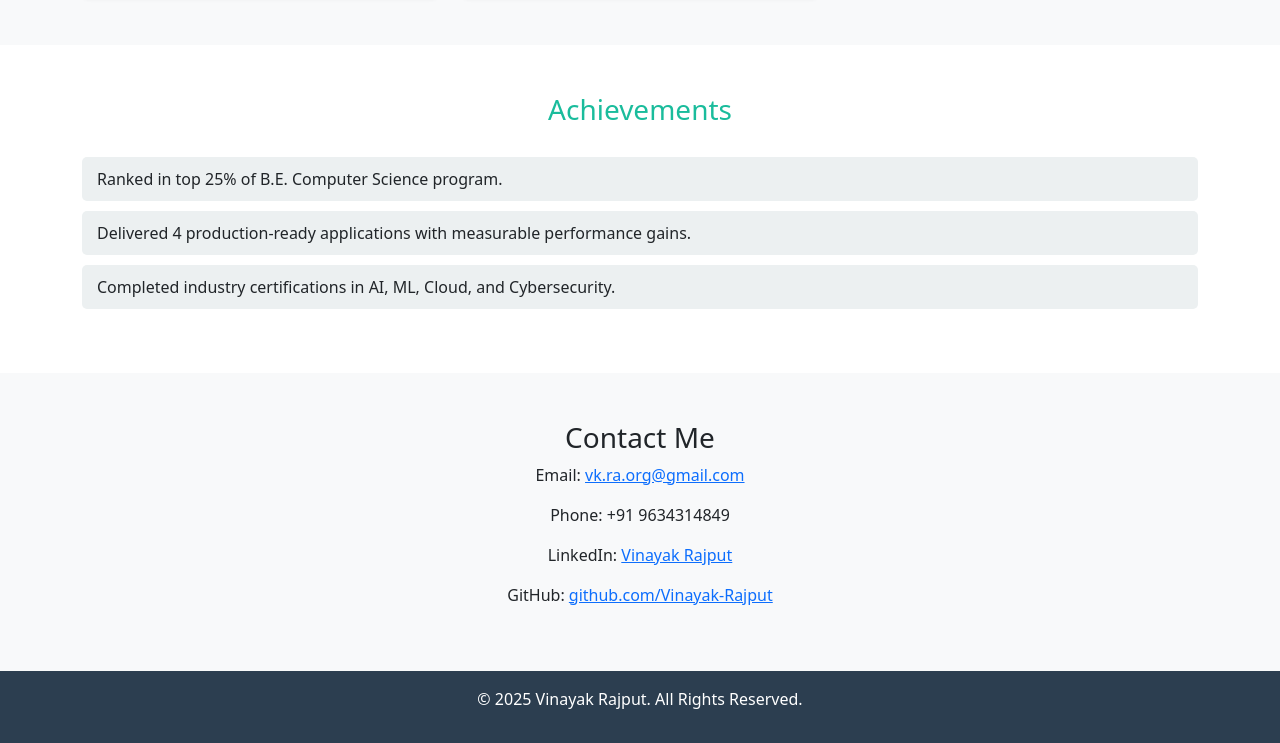
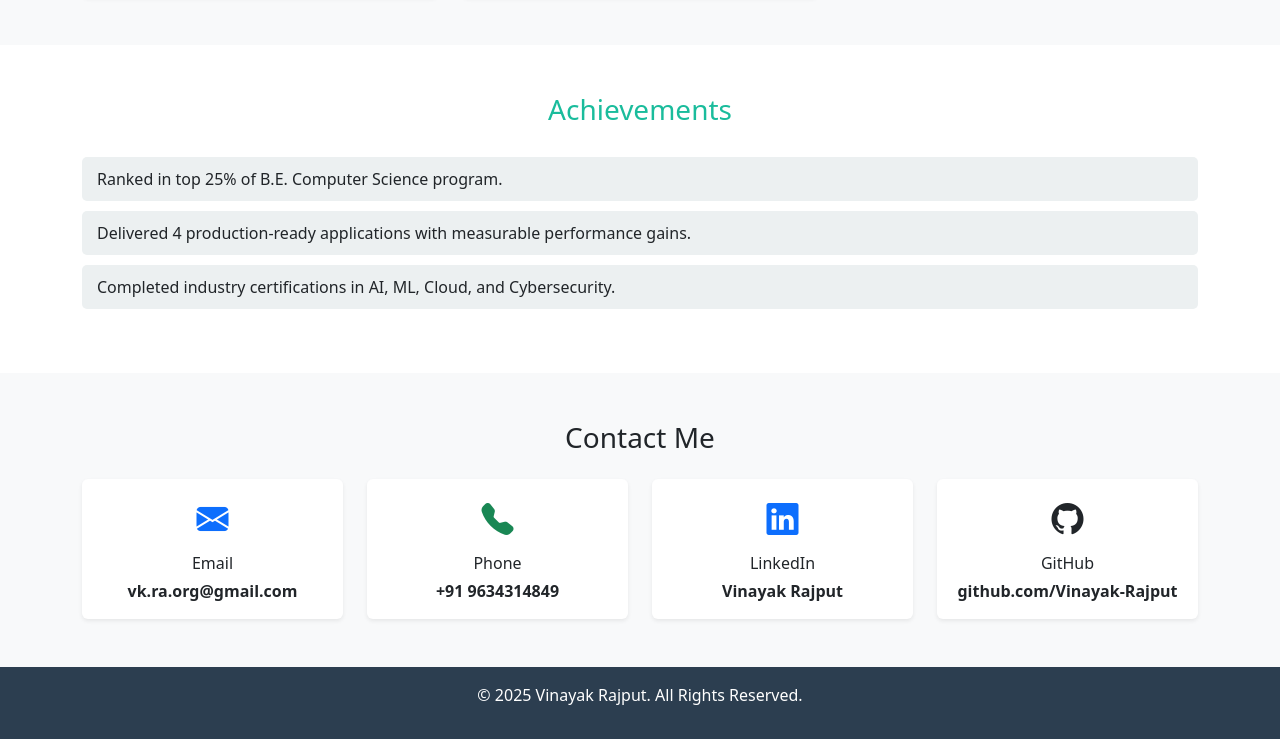
Before and after one commit to Vinayak-Rajput/Portfolio, a plain HTML site: page index.html in a window 1280 px wide. Shown: the part 2587-3330 px from the top of the page. Drawn offline with nearby package versions, Linux system fonts and the light colour scheme.

Commit message:
Update index.html

```diff
--- a/index.html
+++ b/index.html
@@ -65,6 +65,13 @@
   @media (max-width: 768px) {
     #home h2 {font-size: 2rem;}
     .navbar-nav {text-align: center;}
+  }
+  .contact-card {
+    transition: transform 0.3s ease, box-shadow 0.3s ease;
+  }
+  .contact-card:hover {
+    transform: translateY(-5px);
+    box-shadow: 0 8px 15px rgba(0,0,0,0.15);
   }
 </style>
 <link href="https://cdn.jsdelivr.net/npm/bootstrap@5.2.3/dist/css/bootstrap.min.css" rel="stylesheet" crossorigin="anonymous" />
@@ -280,6 +287,7 @@
   </div>
 </section>
 
+
 <!-- Achievements Section -->
 <section id="achievements" class="py-5">
   <div class="container">
@@ -295,13 +303,49 @@
 <!-- Contact Section -->
 <section id="contact" class="bg-light py-5">
   <div class="container text-center">
-    <h3>Contact Me</h3>
-    <p>Email: <a href="mailto:vk.ra.org@gmail.com">vk.ra.org@gmail.com</a></p>
-    <p>Phone: +91 9634314849</p>
-    <p>LinkedIn: <a href="https://www.linkedin.com/in/vinayak-rajput-625981252" target="_blank" rel="noopener">Vinayak Rajput</a></p>
-    <p>GitHub: <a href="https://github.com/Vinayak-Rajput" target="_blank" rel="noopener">github.com/Vinayak-Rajput</a></p>
+    <h3 class="mb-4">Contact Me</h3>
+    <div class="row justify-content-center g-4">
+
+      <!-- Email -->
+      <div class="col-md-3">
+        <div class="card h-100 shadow-sm border-0 p-3 contact-card">
+          <i class="bi bi-envelope-fill fs-2 text-primary mb-2"></i>
+          <p class="mb-1">Email</p>
+          <a href="mailto:vk.ra.org@gmail.com" class="stretched-link text-decoration-none fw-bold text-dark">vk.ra.org@gmail.com</a>
+        </div>
+      </div>
+
+      <!-- Phone -->
+      <div class="col-md-3">
+        <div class="card h-100 shadow-sm border-0 p-3 contact-card">
+          <i class="bi bi-telephone-fill fs-2 text-success mb-2"></i>
+          <p class="mb-1">Phone</p>
+          <a href="tel:+919634314849" class="stretched-link text-decoration-none fw-bold text-dark">+91 9634314849</a>
+        </div>
+      </div>
+
+      <!-- LinkedIn -->
+      <div class="col-md-3">
+        <div class="card h-100 shadow-sm border-0 p-3 contact-card">
+          <i class="bi bi-linkedin fs-2 text-primary mb-2"></i>
+          <p class="mb-1">LinkedIn</p>
+          <a href="https://www.linkedin.com/in/vinayak-rajput-625981252" target="_blank" rel="noopener" class="stretched-link text-decoration-none fw-bold text-dark">Vinayak Rajput</a>
+        </div>
+      </div>
+
+      <!-- GitHub -->
+      <div class="col-md-3">
+        <div class="card h-100 shadow-sm border-0 p-3 contact-card">
+          <i class="bi bi-github fs-2 text-dark mb-2"></i>
+          <p class="mb-1">GitHub</p>
+          <a href="https://github.com/Vinayak-Rajput" target="_blank" rel="noopener" class="stretched-link text-decoration-none fw-bold text-dark">github.com/Vinayak-Rajput</a>
+        </div>
+      </div>
+
+    </div>
   </div>
 </section>
+
 
 <!-- Footer -->
 <footer class="text-center py-3">
```
